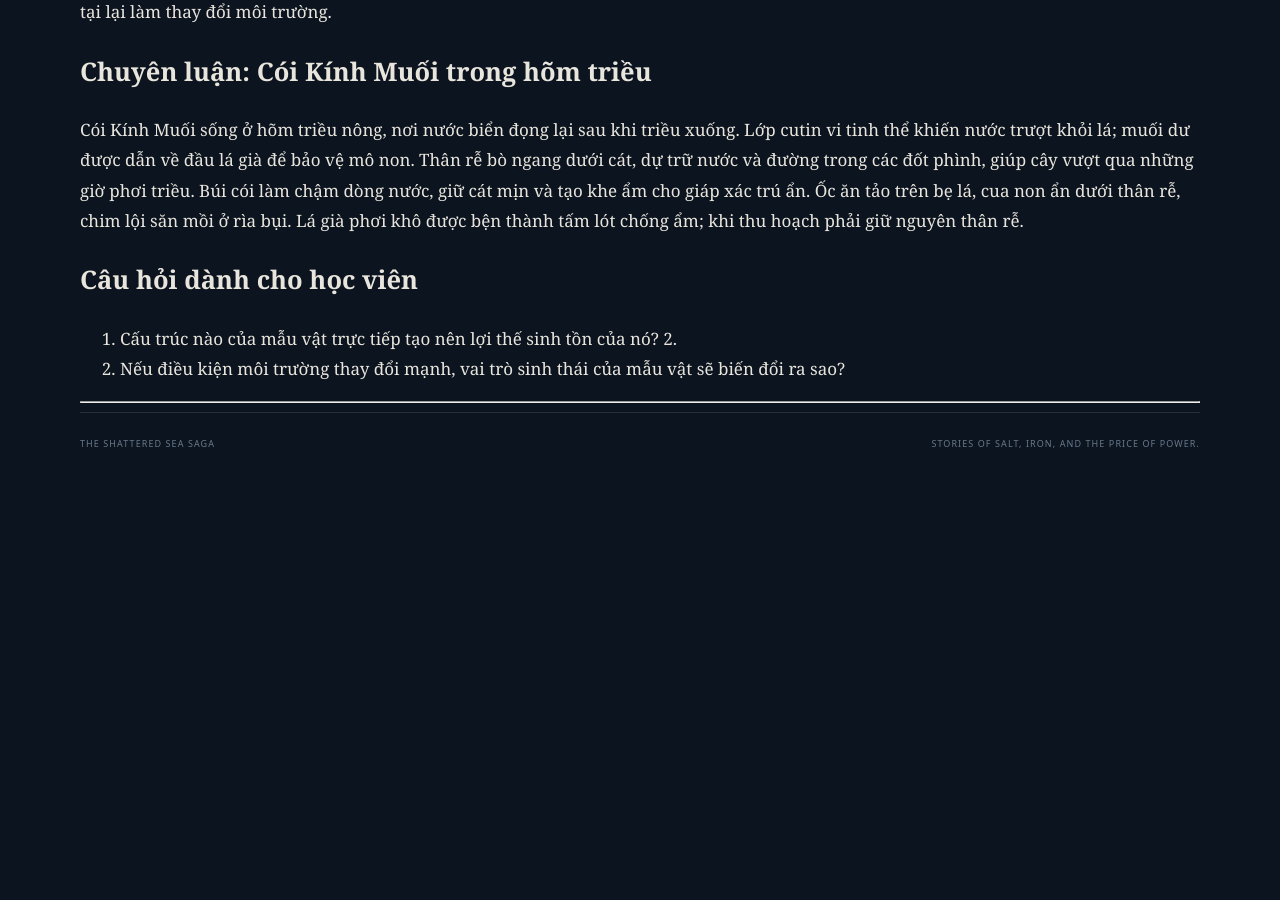
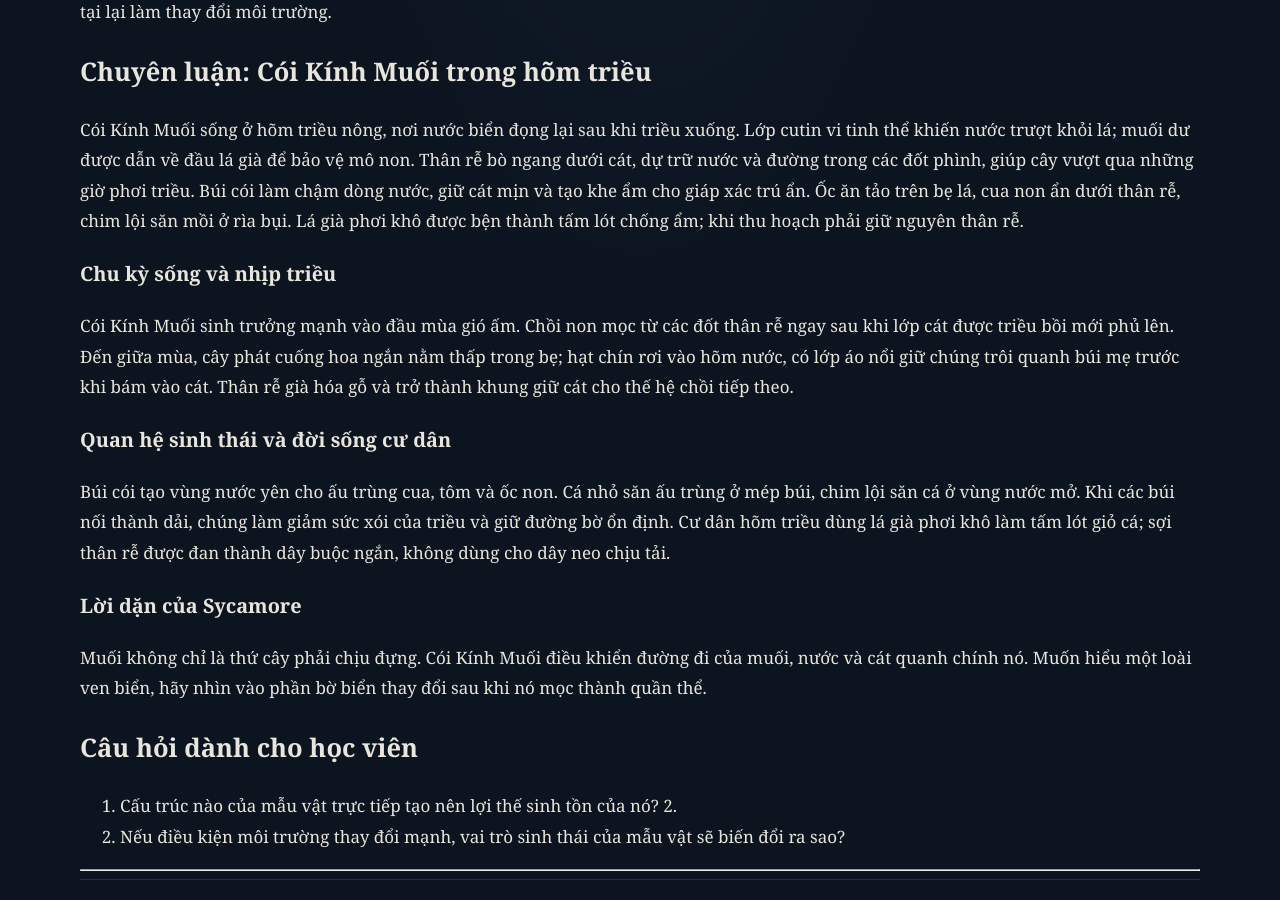
Before and after one commit to trduy91/seven-seas-reader, a Jekyll site: the page built from site/field-notes/sycamore/lecture-004-nhung-duong-song-trong-nuoc-man.md, in a window 1280 px wide and 900 px high, scrolled down 1261 px. Built offline with Jekyll 4.4.1, drawn with Linux system fonts in a browser that asks for light colours; our own code applies the rules of GitHub Pages for plain Markdown files; before the commit the page ends 1742 px from its top, so only the background shows below that.

Commit message:
Deepen Sycamore lecture with life-cycle and ecological mechanisms

```diff
--- a/site/field-notes/sycamore/lecture-004-nhung-duong-song-trong-nuoc-man.md
+++ b/site/field-notes/sycamore/lecture-004-nhung-duong-song-trong-nuoc-man.md
@@ -29,6 +29,15 @@ Mẫu vật chỉ thực sự được hiểu khi đặt vào toàn bộ hệ si
 
 Cói Kính Muối sống ở hõm triều nông, nơi nước biển đọng lại sau khi triều xuống. Lớp cutin vi tinh thể khiến nước trượt khỏi lá; muối dư được dẫn về đầu lá già để bảo vệ mô non. Thân rễ bò ngang dưới cát, dự trữ nước và đường trong các đốt phình, giúp cây vượt qua những giờ phơi triều. Búi cói làm chậm dòng nước, giữ cát mịn và tạo khe ẩm cho giáp xác trú ẩn. Ốc ăn tảo trên bẹ lá, cua non ẩn dưới thân rễ, chim lội săn mồi ở rìa bụi. Lá già phơi khô được bện thành tấm lót chống ẩm; khi thu hoạch phải giữ nguyên thân rễ.
 
+### Chu kỳ sống và nhịp triều
+Cói Kính Muối sinh trưởng mạnh vào đầu mùa gió ấm. Chồi non mọc từ các đốt thân rễ ngay sau khi lớp cát được triều bồi mới phủ lên. Đến giữa mùa, cây phát cuống hoa ngắn nằm thấp trong bẹ; hạt chín rơi vào hõm nước, có lớp áo nổi giữ chúng trôi quanh búi mẹ trước khi bám vào cát. Thân rễ già hóa gỗ và trở thành khung giữ cát cho thế hệ chồi tiếp theo.
+
+### Quan hệ sinh thái và đời sống cư dân
+Búi cói tạo vùng nước yên cho ấu trùng cua, tôm và ốc non. Cá nhỏ săn ấu trùng ở mép búi, chim lội săn cá ở vùng nước mở. Khi các búi nối thành dải, chúng làm giảm sức xói của triều và giữ đường bờ ổn định. Cư dân hõm triều dùng lá già phơi khô làm tấm lót giỏ cá; sợi thân rễ được đan thành dây buộc ngắn, không dùng cho dây neo chịu tải.
+
+### Lời dặn của Sycamore
+Muối không chỉ là thứ cây phải chịu đựng. Cói Kính Muối điều khiển đường đi của muối, nước và cát quanh chính nó. Muốn hiểu một loài ven biển, hãy nhìn vào phần bờ biển thay đổi sau khi nó mọc thành quần thể.
+
 ## Câu hỏi dành cho học viên
 
 1. Cấu trúc nào của mẫu vật trực tiếp tạo nên lợi thế sinh tồn của nó?
```
